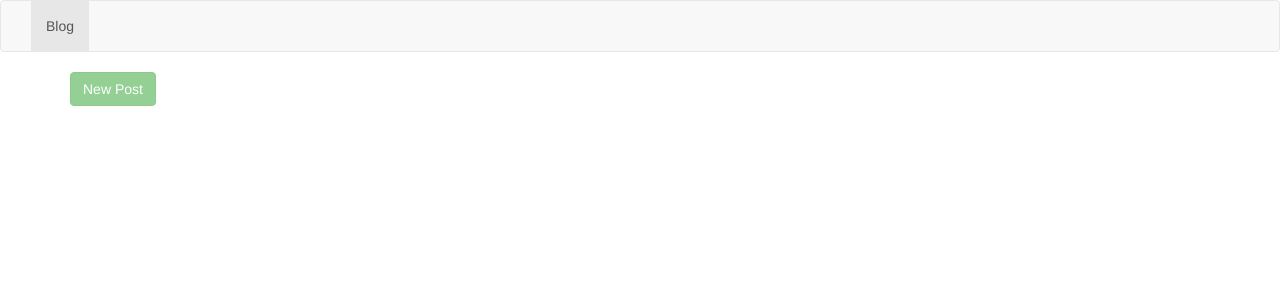
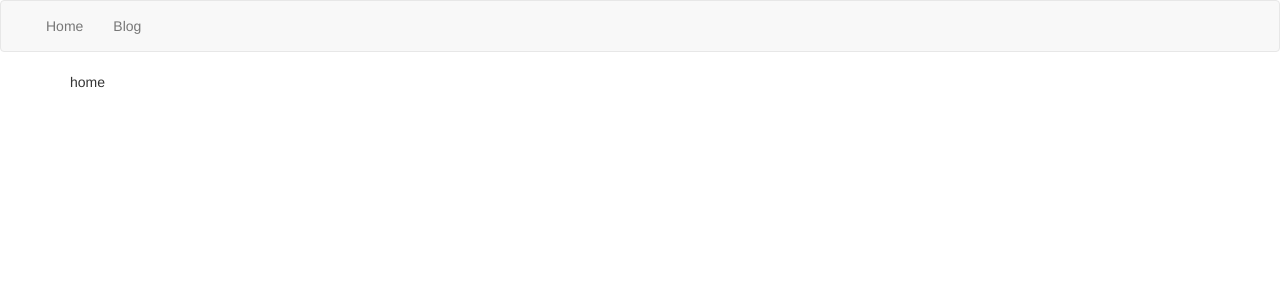
Before and after one commit to Marco-Gautier/RockShop, an Angular app: page / in a window 1280 px wide. Shown: the top 300 px of the page. Built offline with nearby package versions, Linux system fonts and the light colour scheme.

Commit message:
feat(Routing): Change in routing of the app, add home route

```diff
--- a/src/app/app-routing.module.ts
+++ b/src/app/app-routing.module.ts
@@ -1,7 +1,14 @@
 import { NgModule } from '@angular/core';
-import { Routes, RouterModule } from '@angular/router';
+import { RouterModule, Routes } from '@angular/router';
+import { BlogComponent } from './blog/blog.component';
+import { AppComponent } from './app.component';
+import { HomeComponent } from './home/home.component';
 
-const routes: Routes = [];
+const routes: Routes = [
+  { path: 'blog', component: BlogComponent },
+  { path: 'home', component: HomeComponent},
+  { path: '', component: HomeComponent}
+];
 
 @NgModule({
   imports: [RouterModule.forRoot(routes)],
--- a/src/app/app.component.html
+++ b/src/app/app.component.html
@@ -2,7 +2,8 @@
   <div class="container-fluid">
     <div class="navbar-collapse">
       <ul class="nav navbar-nav">
-        <li class="active"><a routerLink="blog">Blog</a></li>
+        <li routerLinkActive="active"><a routerLink="home">Home</a></li>
+        <li routerLinkActive="active"><a routerLink="blog">Blog</a></li>
       </ul>
     </div>
   </div>
--- a/src/app/app.component.ts
+++ b/src/app/app.component.ts
@@ -6,5 +6,5 @@ import { Component } from '@angular/core';
   styleUrls: ['./app.component.scss']
 })
 export class AppComponent {
-  title = 'rockshop';
+  isAuth = true;
 }
--- a/src/app/app.module.ts
+++ b/src/app/app.module.ts
@@ -1,25 +1,20 @@
+import { NgModule } from '@angular/core';
 import { BrowserModule } from '@angular/platform-browser';
-import { NgModule } from '@angular/core';
-
 import { AppRoutingModule } from './app-routing.module';
 import { AppComponent } from './app.component';
 import { BlogComponent } from './blog/blog.component';
-import { Routes, RouterModule } from '@angular/router';
+import { HomeComponent } from './home/home.component';
 
-const appRoutes : Routes = [
-  { path: 'blog', component: BlogComponent },
-  { path: '', component: BlogComponent}
-];
 
 @NgModule({
   declarations: [
     AppComponent,
-    BlogComponent
+    BlogComponent,
+    HomeComponent
   ],
   imports: [
     BrowserModule,
-    AppRoutingModule,
-    RouterModule.forRoot(appRoutes)
+    AppRoutingModule
   ],
   providers: [],
   bootstrap: [AppComponent]
```
